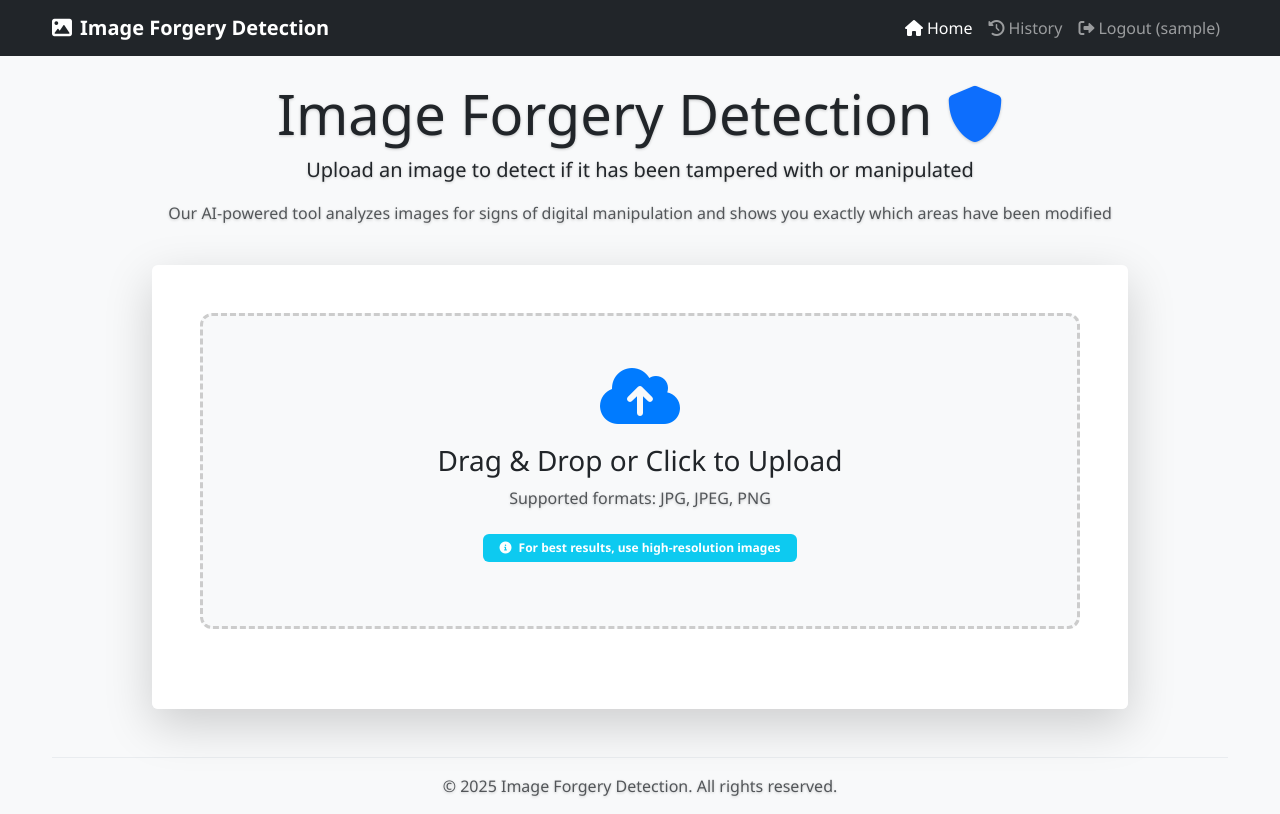
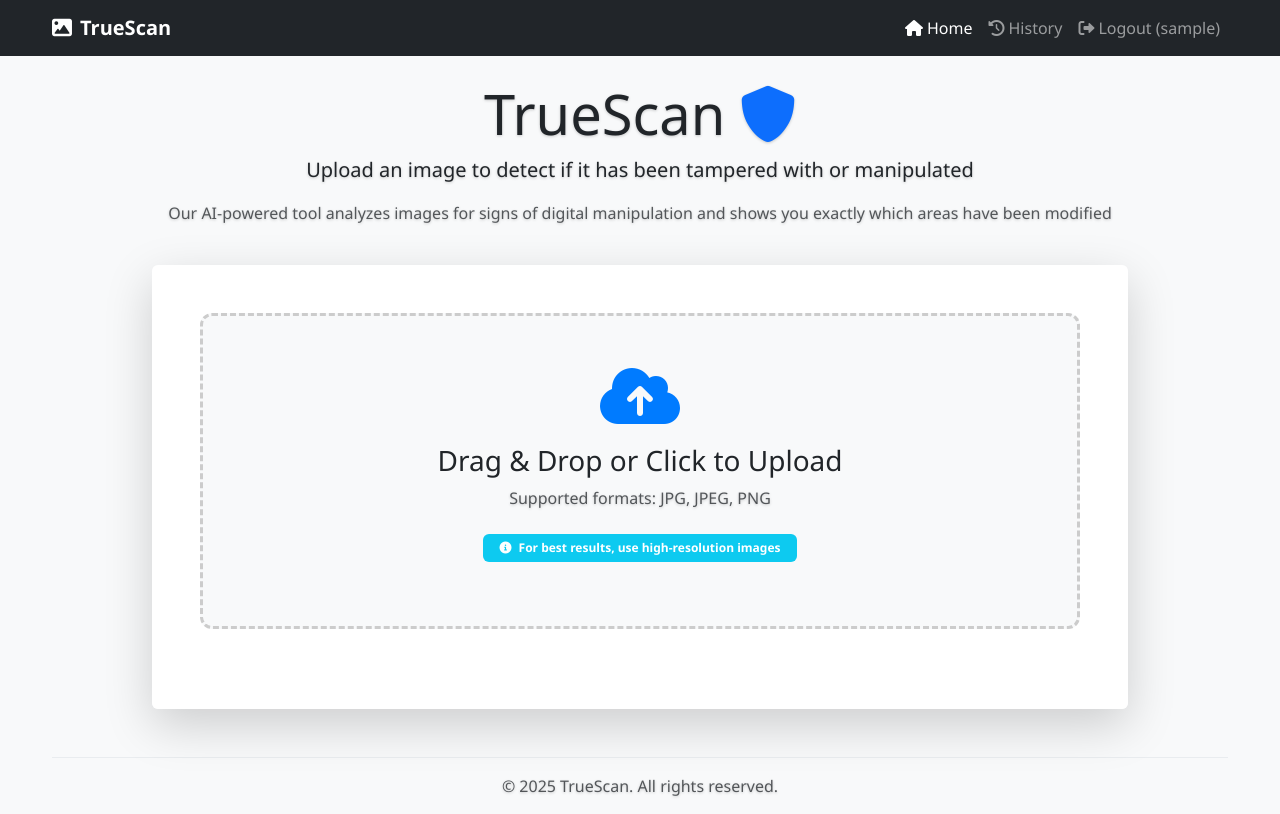
Before and after one commit to Tarzan6250/Image-app, a Flask app: page / in a window 1280 px wide. Run offline with Flask 3, Linux system fonts and the light colour scheme; the visitor is signed in with stand-in values (Sample User, id 1); some libraries are stand-ins or nearby versions.

```diff
--- a/templates/base.html
+++ b/templates/base.html
@@ -3,7 +3,7 @@
 <head>
     <meta charset="UTF-8">
     <meta name="viewport" content="width=device-width, initial-scale=1.0">
-    <title>{% block title %}Image Forgery Detection{% endblock %}</title>
+    <title>{% block title %}TrueScan{% endblock %}</title>
     <link href="https://cdn.jsdelivr.net/npm/bootstrap@5.3.0-alpha1/dist/css/bootstrap.min.css" rel="stylesheet">
     <link rel="stylesheet" href="{{ url_for('static', filename='css/style.css') }}">
     <link rel="stylesheet" href="https://cdnjs.cloudflare.com/ajax/libs/font-awesome/6.0.0/css/all.min.css">
@@ -13,7 +13,7 @@
     <nav class="navbar navbar-expand-lg navbar-dark bg-dark">
         <div class="container">
             <a class="navbar-brand" href="{{ url_for('index') }}">
-                <i class="fas fa-image me-2"></i>Image Forgery Detection
+                <i class="fas fa-image me-2"></i>TrueScan
             </a>
             <button class="navbar-toggler" type="button" data-bs-toggle="collapse" data-bs-target="#navbarNav" aria-controls="navbarNav" aria-expanded="false" aria-label="Toggle navigation">
                 <span class="navbar-toggler-icon"></span>
@@ -59,7 +59,7 @@
 
     <footer class="footer mt-5 py-3 bg-light">
         <div class="container text-center">
-            <span class="text-muted">© 2025 Image Forgery Detection. All rights reserved.</span>
+            <span class="text-muted">© 2025 TrueScan. All rights reserved.</span>
         </div>
     </footer>
 
--- a/templates/history.html
+++ b/templates/history.html
@@ -1,6 +1,6 @@
 {% extends "base.html" %}
 
-{% block title %}Analysis History - Image Forgery Detection{% endblock %}
+{% block title %}Analysis History - TrueScan{% endblock %}
 
 {% block styles %}
 <style>
--- a/templates/index.html
+++ b/templates/index.html
@@ -1,6 +1,6 @@
 {% extends 'base.html' %}
 
-{% block title %}Image Forgery Detection{% endblock %}
+{% block title %}TrueScan{% endblock %}
 
 {% block head %}
 <link rel="stylesheet" href="{{ url_for('static', filename='css/home.css') }}">
@@ -207,7 +207,7 @@
 <div class="home-container main-content">
     <div class="row">
         <div class="col-md-12 text-center mb-4">
-            <h1 class="display-4">Image Forgery Detection <i class="fas fa-shield-alt text-primary"></i></h1>
+            <h1 class="display-4">TrueScan <i class="fas fa-shield-alt text-primary"></i></h1>
             <p class="lead">Upload an image to detect if it has been tampered with or manipulated</p>
             <p class="text-muted">Our AI-powered tool analyzes images for signs of digital manipulation and shows you exactly which areas have been modified</p>
         </div>
--- a/templates/login.html
+++ b/templates/login.html
@@ -1,6 +1,6 @@
 {% extends 'base.html' %}
 
-{% block title %}Login - Image Forgery Detection{% endblock %}
+{% block title %}Login - TrueScan{% endblock %}
 
 {% block head %}
 <link rel="stylesheet" href="{{ url_for('static', filename='css/auth.css') }}">
--- a/templates/register.html
+++ b/templates/register.html
@@ -1,6 +1,6 @@
 {% extends 'base.html' %}
 
-{% block title %}Register - Image Forgery Detection{% endblock %}
+{% block title %}Register - TrueScan{% endblock %}
 
 {% block head %}
 <link rel="stylesheet" href="{{ url_for('static', filename='css/auth.css') }}">
```
Also changed, not shown: Images/analysis_result.png (added), Images/dashboard.png (added), Images/history.png (added), Images/tampered_region.png (added), README.md, 1 other file.
